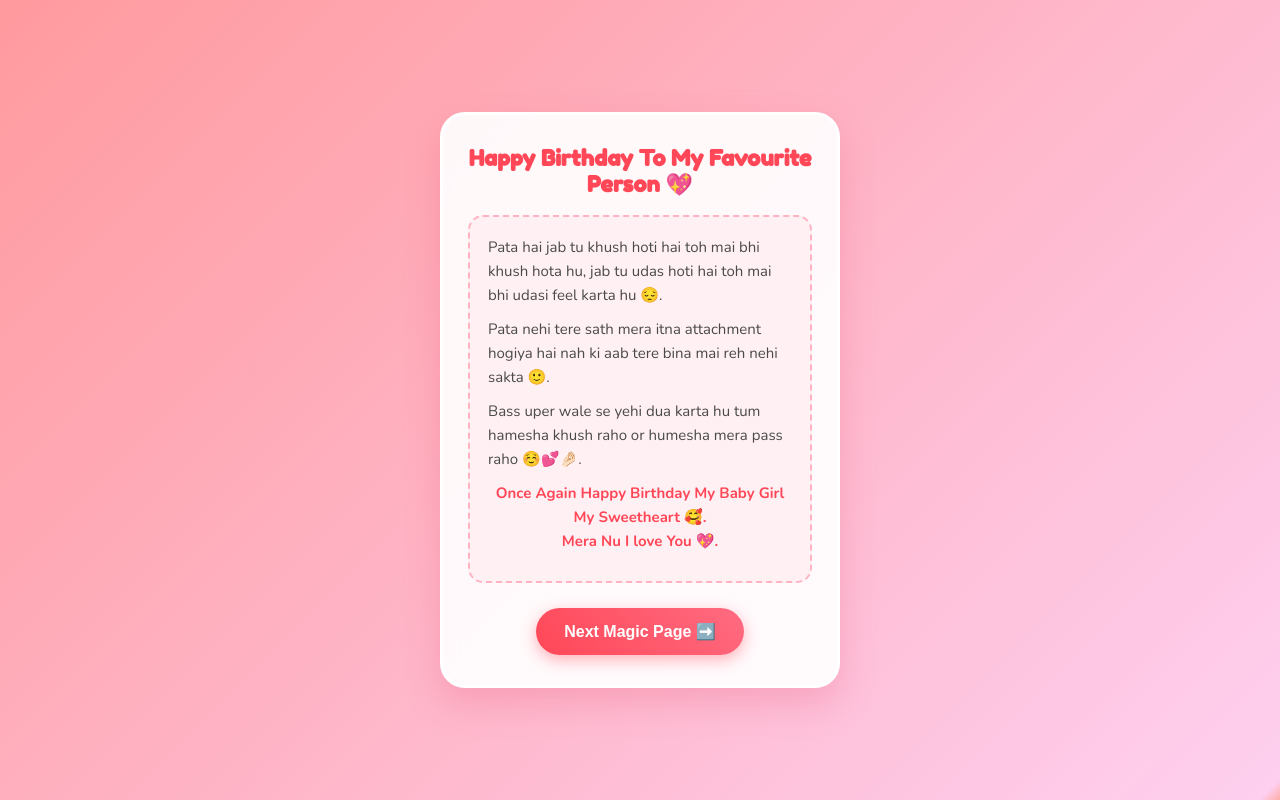
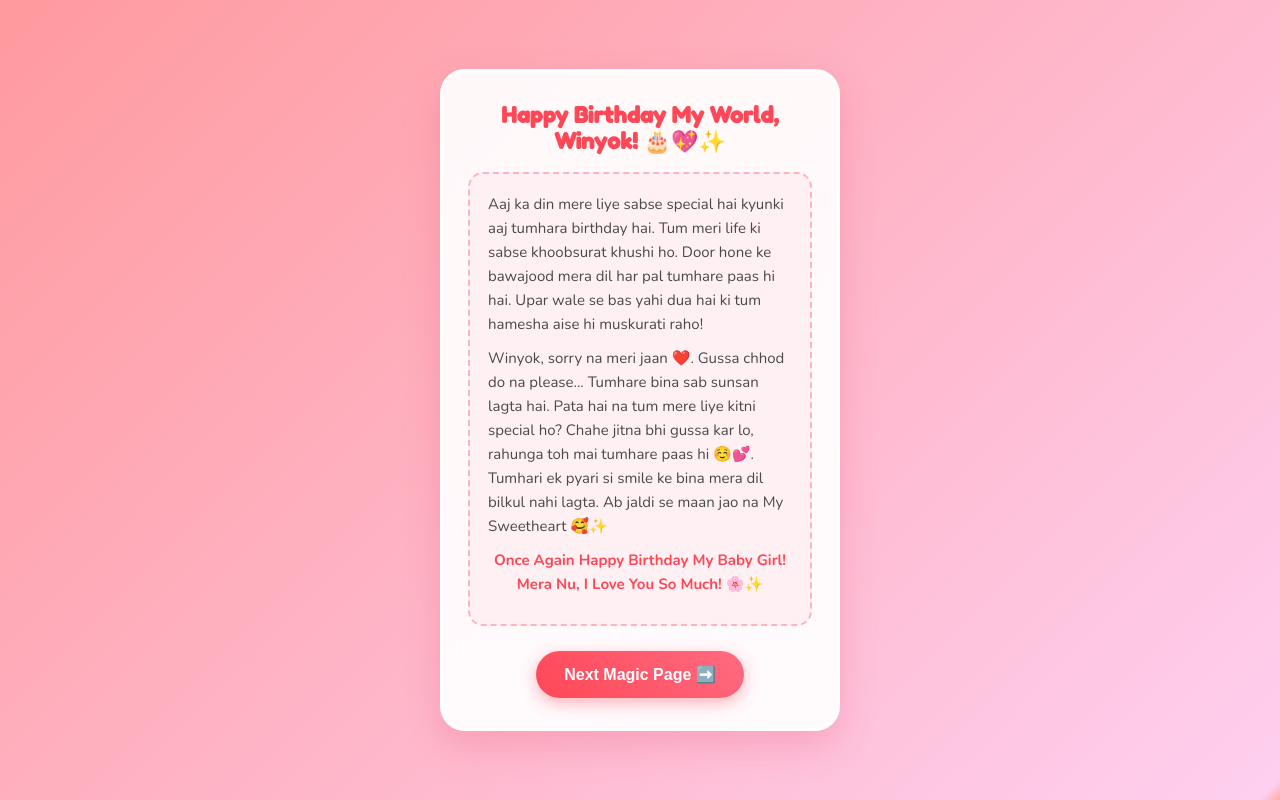
Before and after one commit to adilsenseiiii/For-My-Baby-Girl-, a plain HTML site: page index.html in a window 1280 px wide. Both pictures are taken after a click on the button "Open Your Gift ✨". Drawn offline with nearby package versions, Linux system fonts and the light colour scheme.

Commit message:
Update index.html

```diff
--- a/index.html
+++ b/index.html
@@ -19,14 +19,15 @@
       <button class="btn" onclick="nextPage(2)">Open Your Gift ✨</button>
     </div>
 
-    <!-- Page 2: Custom Romantic Notes for Winyok -->
+    <!-- Page 2: Special Wish & Apology Message for Winyok -->
     <div class="page" id="page2">
-      <h2>Happy Birthday To My Favourite Person 💖</h2>
+      <h2>Happy Birthday My World, Winyok! 🎂💖✨</h2>
       <div class="romantic-note">
-        <p>Pata hai jab tu khush hoti hai toh mai bhi khush hota hu, jab tu udas hoti hai toh mai bhi udasi feel karta hu 😔.</p>
-        <p>Pata nehi tere sath mera itna attachment hogiya hai nah ki aab tere bina mai reh nehi sakta 🙂.</p>
-        <p>Bass uper wale se yehi dua karta hu tum hamesha khush raho or humesha mera pass raho ☺️💕🤌🏻.</p>
-        <p class="highlight-text">Once Again Happy Birthday My Baby Girl My Sweetheart 🥰.<br>Mera Nu I love You 💖.</p>
+        <p>Aaj ka din mere liye sabse special hai kyunki aaj tumhara birthday hai. Tum meri life ki sabse khoobsurat khushi ho. Door hone ke bawajood mera dil har pal tumhare paas hi hai. Upar wale se bas yahi dua hai ki tum hamesha aise hi muskurati raho!</p>
+
+        <p>Winyok, sorry na meri jaan ❤️. Gussa chhod do na please... Tumhare bina sab sunsan lagta hai. Pata hai na tum mere liye kitni special ho? Chahe jitna bhi gussa kar lo, rahunga toh mai tumhare paas hi ☺️💕. Tumhari ek pyari si smile ke bina mera dil bilkul nahi lagta. Ab jaldi se maan jao na My Sweetheart 🥰✨</p>
+
+        <p class="highlight-text">Once Again Happy Birthday My Baby Girl!<br>Mera Nu, I Love You So Much! 🌸✨</p>
       </div>
       <button class="btn" onclick="nextPage(3)">Next Magic Page ➡️</button>
     </div>
@@ -54,7 +55,7 @@
     <div class="page" id="page4">
       <div class="sad-heart">🥺💔</div>
       <h2>Sorry Winyok...</h2>
-      <p class="sorry-line">"Sorry tumhare Birthday ke din bhi hum tumse door hai 😔"</p>
+      <p class="sorry-line">"Sorry tumhare Birthday ke din bhi hum tumse door hain... 😔"</p>
       <p class="sweet-message">Dooriyan zaroor hain, par mera pyaar aur meri saari duayein har pal tumhare paas hain. Jaldi milenge aur bohot saara celebrate karenge! 💖🎉</p>
       <div class="final-wish">Happy Birthday Once Again, Winyok! 🎈🎂</div>
       <button class="btn replay-btn" onclick="nextPage(1)">Watch Again 🔄</button>
@@ -69,7 +70,7 @@
       document.getElementById('page' + pageNumber).classList.add('active');
     }
 
-    // 6 Photos Gallery Logic (Aapki uploaded files ke exact names)
+    // 6 Photos Gallery Logic
     const photos = [
       "our-photo.jpg",
       "our-photo (1).jpg",
```
